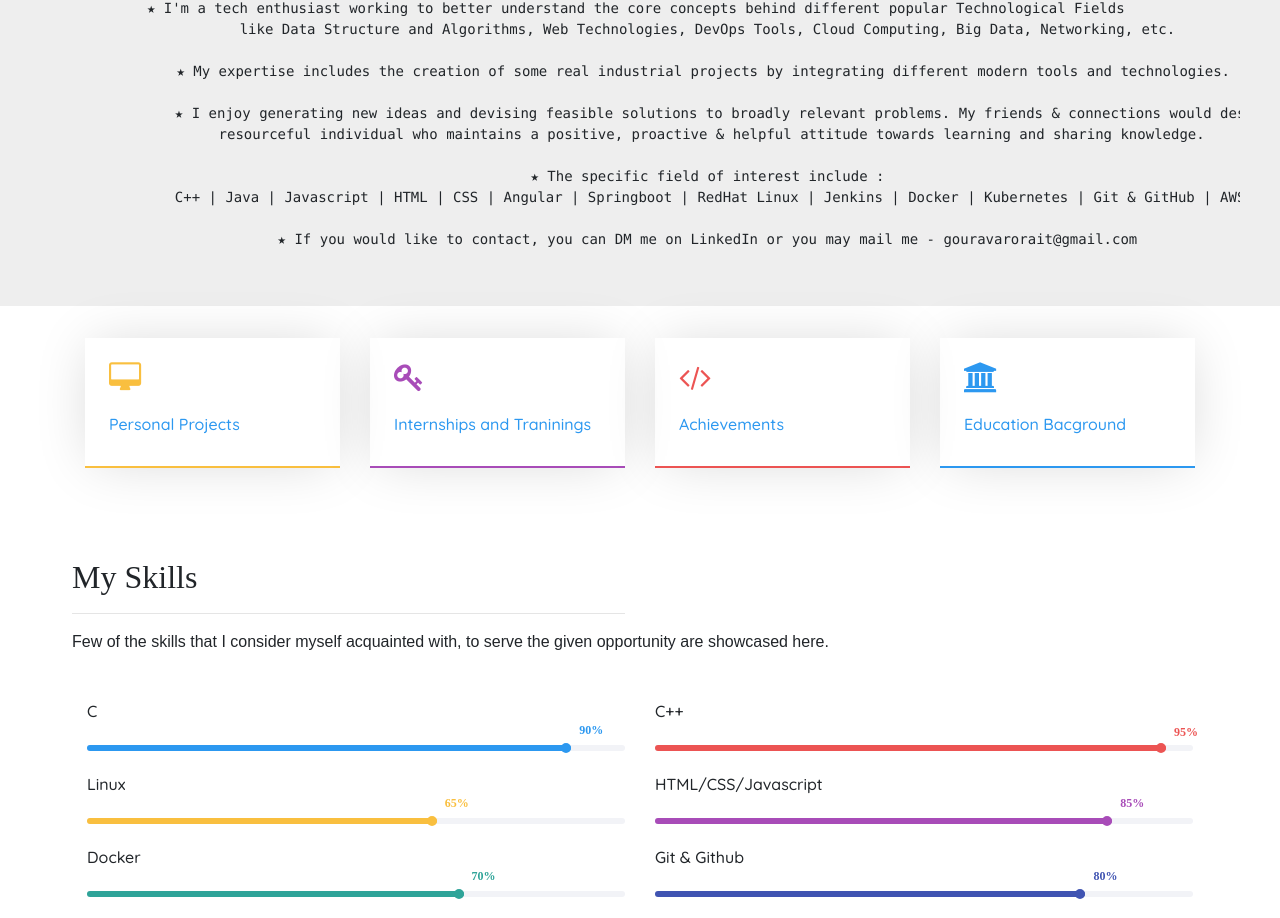
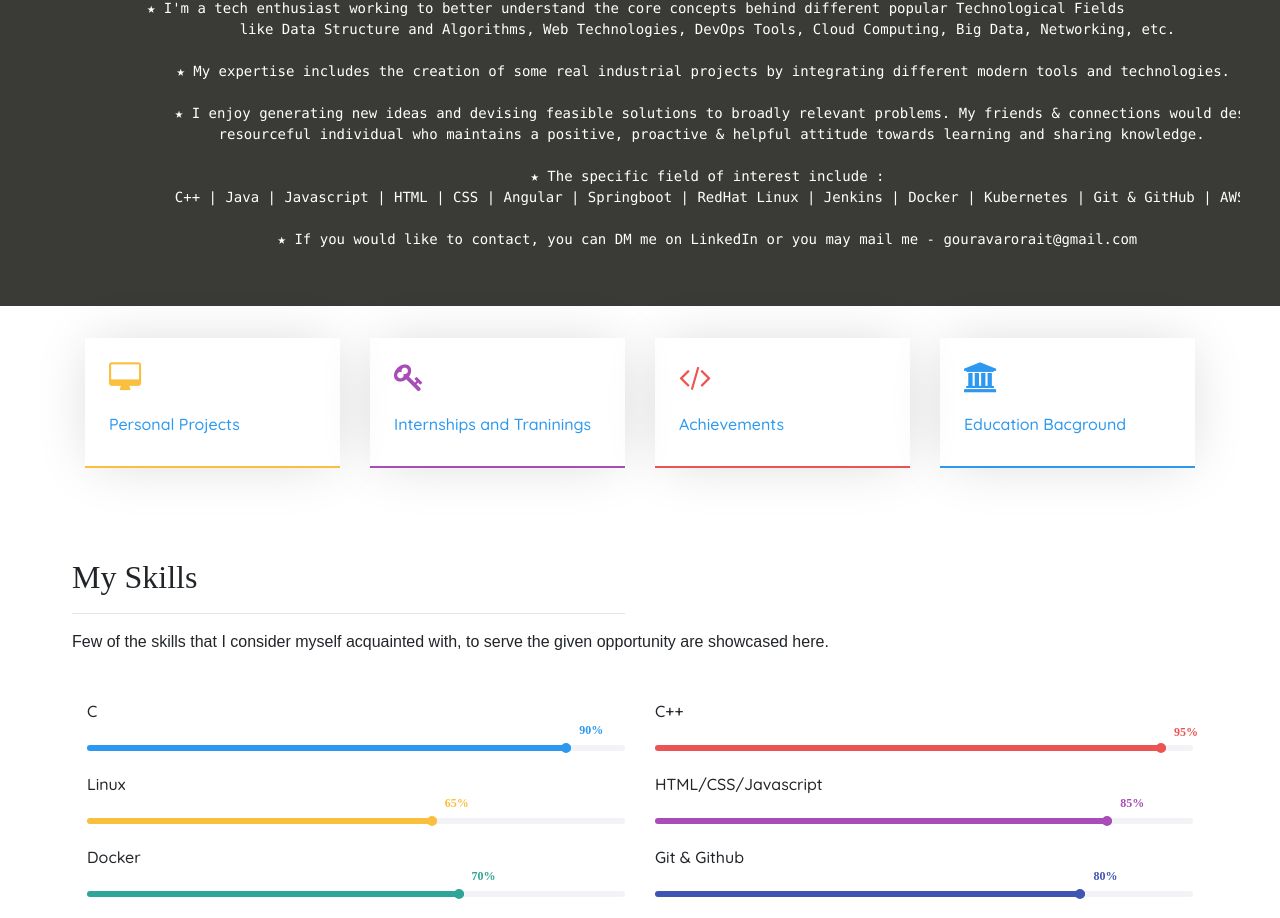
Before and after one commit to Garoradua/Gourav-Portfolio, a plain HTML site: page index.html in a window 1280 px wide. Shown: the part 585-1503 px from the top of the page. Drawn offline with nearby package versions, Linux system fonts and the light colour scheme; a web font is replaced by a local one.

Commit message:
css changes

```diff
--- a/css/style.css
+++ b/css/style.css
@@ -19,13 +19,16 @@ i {
 }
 .fixed-content {
   width: auto;
-
+  background-color: rgb(58, 58, 55);
   float: none;
   display: block;
   margin-right: auto;
   margin-left: auto;
   padding: 40px;
   text-align: center;
+}
+.fixed-content pre{
+  color: white;
 }
 .header {
   background-image: url('../img/Wajima.jpg');
```
